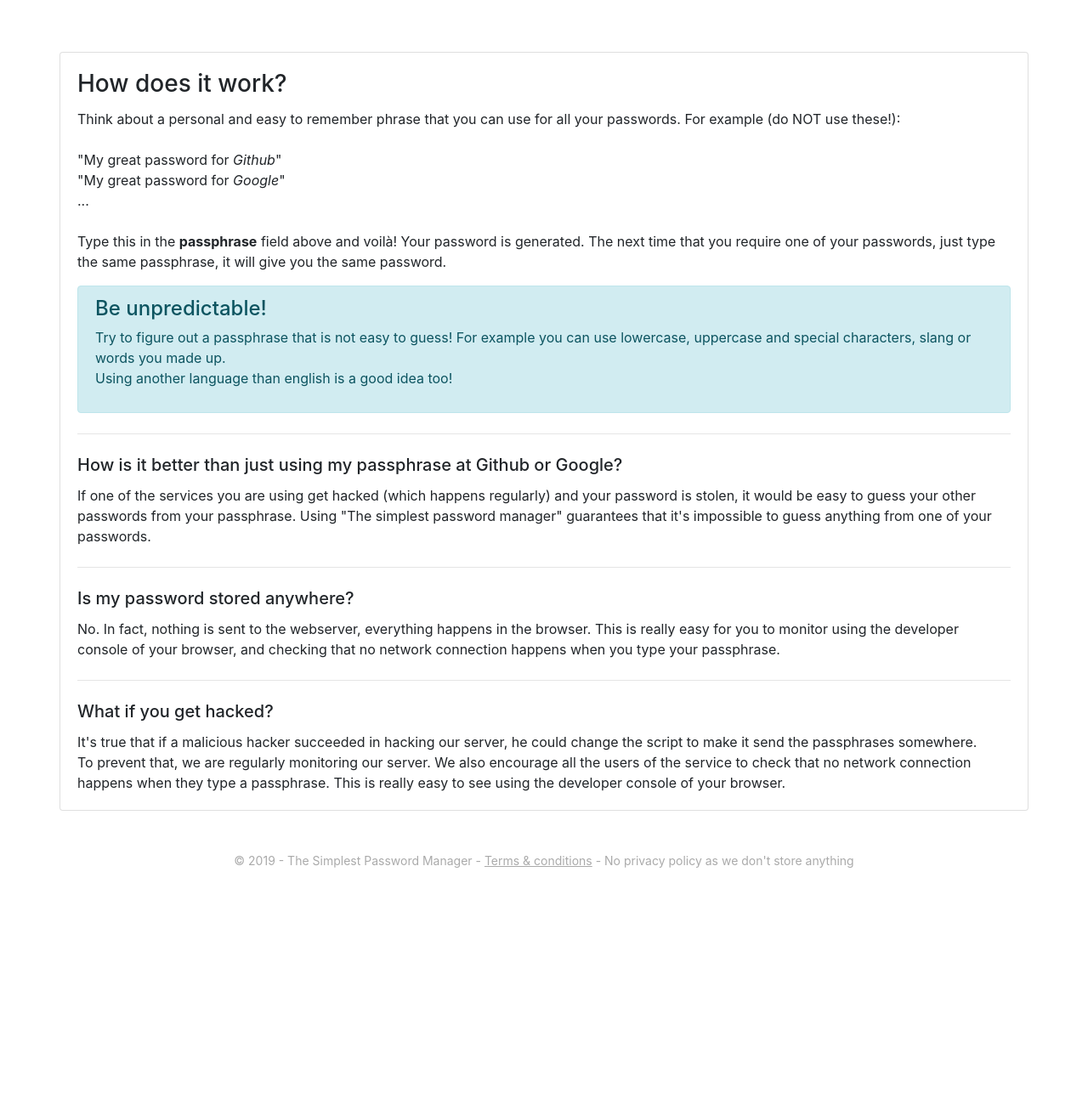
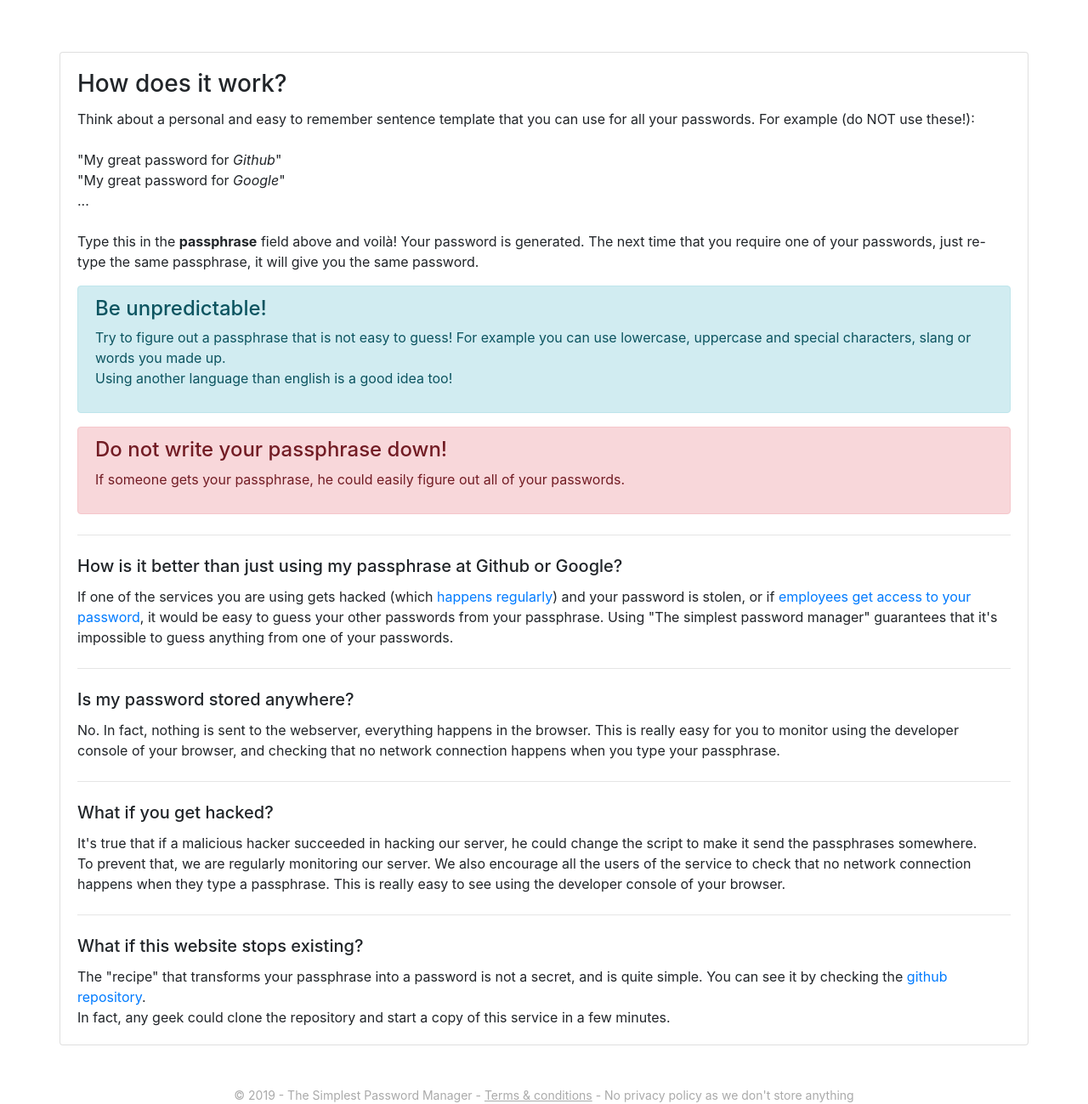
Before and after one commit to Zmaon/simplestpasswordmanager, a website: page index.html in a window 1280 px wide. Shown: the part 334-1633 px from the top of the page at 85% size. Before the commit the page ends 1357 px from the top, so only its background shows below. Drawn offline with nearby package versions, Linux system fonts and the light colour scheme.

Commit message:
More FAQ

```diff
--- a/index.html
+++ b/index.html
@@ -69,7 +69,7 @@
 				<div class="card-body">
 					<h3 class="card-title">How does it work?</h3>
 					<p class="card-text">
-						Think about a personal and easy to remember phrase that you can use for all your passwords.
+						Think about a personal and easy to remember sentence template that you can use for all your passwords.
 						For example (do NOT use these!):<br><br>
 
 						"My great password for <i>Github</i>"<br>
@@ -77,7 +77,7 @@
 						...<br><br>
 
 						Type this in the <strong>passphrase</strong> field above and voilà! Your password is generated.
-						The next time that you require one of your passwords, just type the same passphrase,
+						The next time that you require one of your passwords, just re-type the same passphrase,
 						it will give you the same password.
 
 						<div class="alert alert-info" role="alert">
@@ -89,12 +89,22 @@
 								Using another language than english is a good idea too!
 							</p>
 						</div>
+
+
+						<div class="alert alert-danger" role="alert">
+							<h4 class="alert-heading">Do not write your passphrase down!</h4>
+							<p>
+								If someone gets your passphrase, he could easily figure out all of your passwords.
+							</p>
+						</div>
 					</p>
 					<hr class="mt-4">
 					<h5 class="card-title mt-4">How is it better than just using my passphrase at Github or Google?</h5>
 					<p class="card-text">
-						If one of the services you are using get hacked (which happens regularly) and your password is
-						stolen,
+						If one of the services you are using gets hacked (which <a href="https://en.wikipedia.org/wiki/List_of_data_breaches"
+						target="_blank">happens regularly</a>) and your password is
+						stolen, or if <a href="https://www.wired.com/story/facebook-passwords-plaintext-change-yours/" target="_blank">
+						employees get access to your password</a>,
 						it would be easy to guess your other passwords from your passphrase. Using "The simplest
 						password manager"
 						guarantees that it's impossible to guess anything from one of your passwords.
@@ -121,6 +131,14 @@
 						the developer console of your browser.
 					</p>
 
+ 					<hr class="mt-4">
+					<h5 class="card-title mt-4">What if this website stops existing?</h5>
+					<p class="card-text">
+						The "recipe" that transforms your passphrase into a password is not a secret, and is quite simple.
+						You can see it by checking the <a href="https://github.com/Zmaon/simplestpasswordmanager" target="_blank">
+						github repository</a>.<br>
+						In fact, any geek could clone the repository and start a copy of this service in a few minutes.
+					</p>
 				</div>
 			</div>
 		</div>
```
